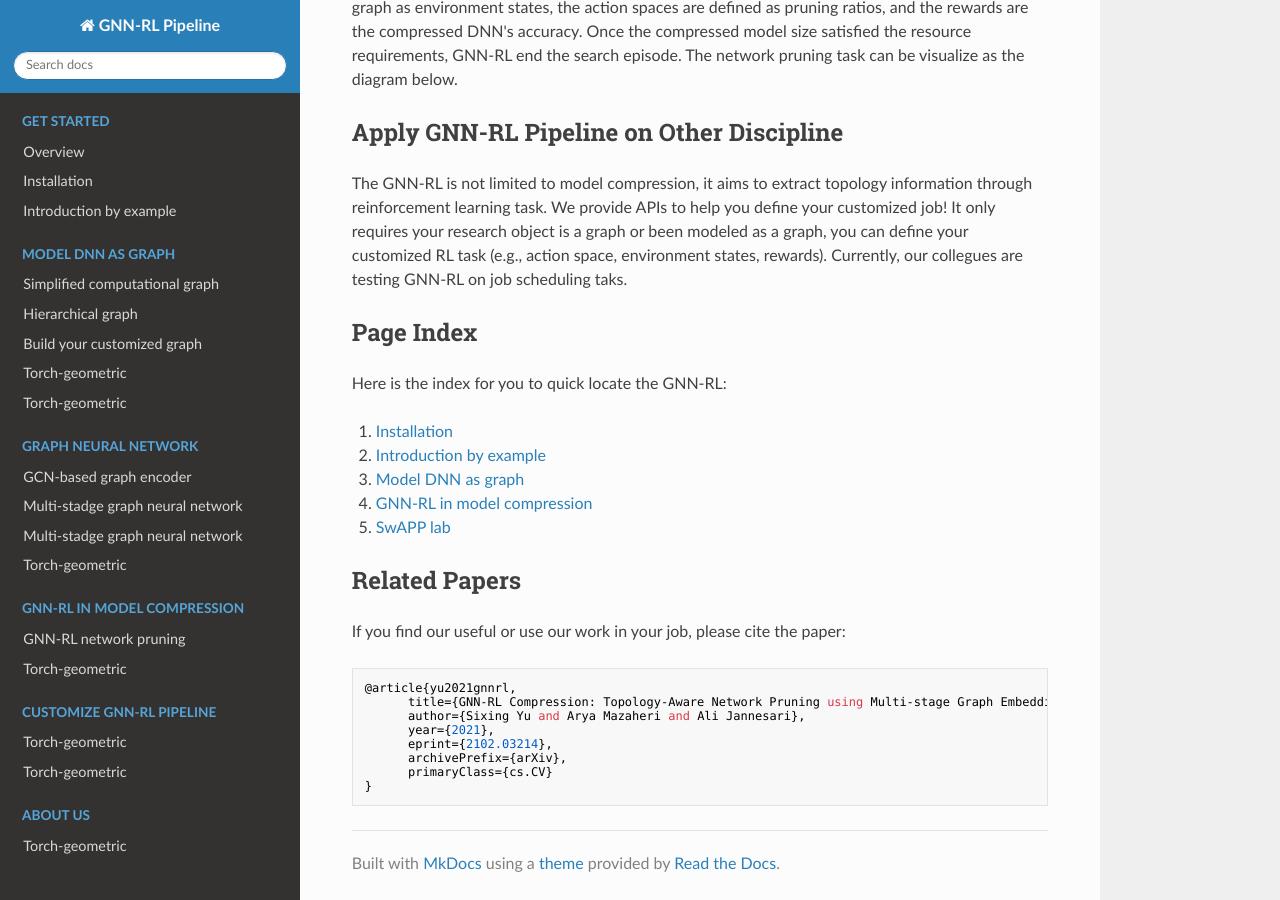
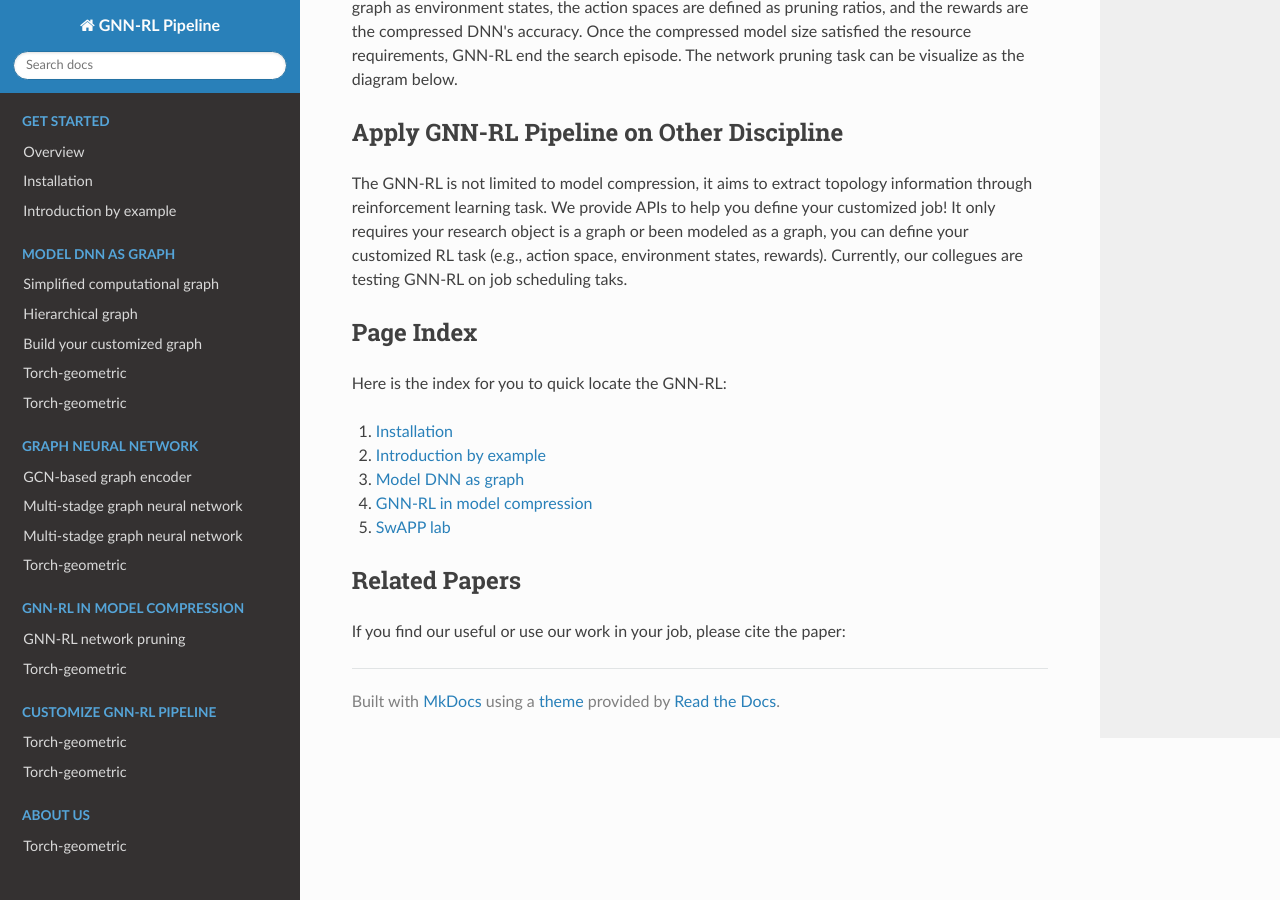
Before and after one commit to yusx-swapp/GNN-RL-Model-Compression, an MkDocs documentation site: the page built from docs/index.md, in a window 1280 px wide and 900 px high, scrolled down 540 px. Built offline with MkDocs 1.6.1, drawn with Linux system fonts in a browser that asks for light colours; nearby versions of some CDN libraries.

Commit message:
Update index.md

````diff
--- a/docs/index.md
+++ b/docs/index.md
@@ -63,13 +63,3 @@ cornum superis. -->
 
 ## Related Papers
 If you find our useful or use our work in your job, please cite the paper:
-```
-@article{yu2021gnnrl,
-      title={GNN-RL Compression: Topology-Aware Network Pruning using Multi-stage Graph Embedding and Reinforcement Learning},
-      author={Sixing Yu and Arya Mazaheri and Ali Jannesari},
-      year={2021},
-      eprint={2102.03214},
-      archivePrefix={arXiv},
-      primaryClass={cs.CV}
-}
-```
````
